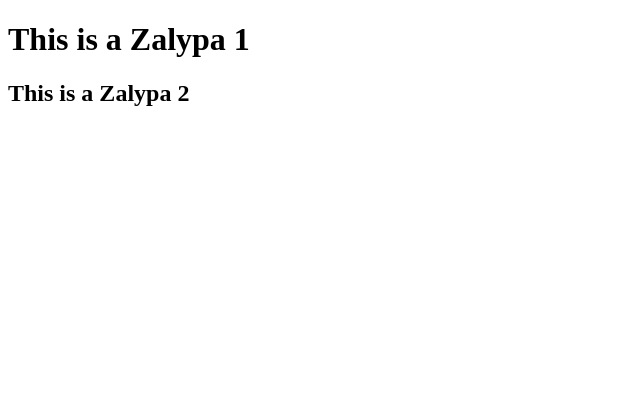
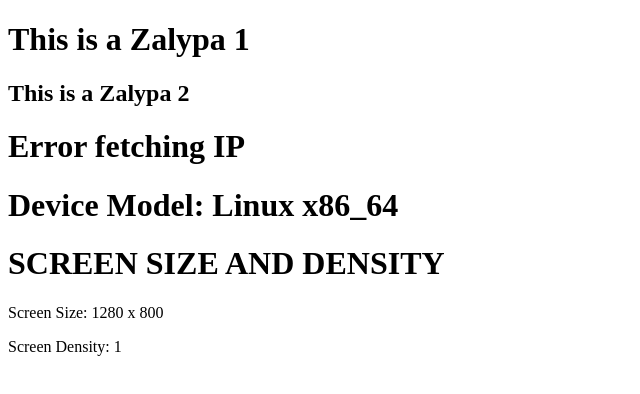
Before and after one commit to yguryn/zalypa, a plain HTML site: page zalypa/index.html in a window 1280 px wide. Shown: the whole page, without its empty margins (0-640 px from the left). Drawn offline with Linux system fonts and the light colour scheme; no server answers.

Commit message:
Add files via upload

```diff
--- /dev/null
+++ b/zalypa/devModel.js
@@ -0,0 +1,19 @@
+function getDeviceModel() {
+    var userAgent = navigator.userAgent;
+
+    // Regular expression to extract device model
+    // This is a basic example and might need to be adjusted based on the variety of user agents
+    var regExp = /(?:\(([^)]+)\))/;
+    var matches = regExp.exec(userAgent);
+
+    if (matches && matches[1]) {
+        return matches[1].split(';')[1].trim(); // Adjust this part based on your needs
+    } else {
+        return "Unknown Device";
+    }
+}
+
+document.addEventListener('DOMContentLoaded', (event) => {
+    var deviceModel = getDeviceModel();
+    document.getElementById('devModel').textContent = "Device Model: " + deviceModel;
+});
--- a/zalypa/index.html
+++ b/zalypa/index.html
@@ -3,39 +3,20 @@
 <head>
     <meta charset="UTF-8">
     <title>ZALYPA</title>
-    <script>
-        // Function to set visitorId in the last <h3> element
-        function setVisitorId(visitorId) {
-            const lastH3 = document.querySelector('h3#visitorId'); // Improved selector
-            if (lastH3) { // Check if the element exists
-                lastH3.textContent = `Visitor ID: ${visitorId}`;
-            } else {
-                console.error("Element with id 'visitorId' not found.");
-            }
-        }
-
-        // Initialize the agent on page load.
-        const fpPromise = import('https://fpjscdn.net/v3/Ose0J72g9W54Sjk1F21L')
-            .then(FingerprintJS => FingerprintJS.load({
-                region: "eu"
-            }));
-
-        // Get the visitorId when you need it.
-        fpPromise
-            .then(fp => fp.get())
-            .then(result => {
-                const visitorId = result.visitorId;
-                console.log(`Visitor ID: ${visitorId}`); // Log the visitorId for debugging
-                setVisitorId(visitorId); // Set the visitorId in the last <h3> element
-            })
-            .catch(error => {
-                console.error("Error:", error); // Log any errors
-            });
-    </script>
 </head>
 <body>
 <h1>This is a Zalypa 1</h1>
 <h2>This is a Zalypa 2</h2>
-<h3 id="visitorId"></h3>
+<h1 id="userIp">UserIp here</h1>
+<h1 id="devModel">DEV MODEL</h1>
+<h1>SCREEN SIZE AND DENSITY</h1>
+<p id="screenSize">Screen Size: </p>
+<p id="screenDensity">Screen Density: </p>
+<script src="userIp.js"></script>
+<script src="devModel.js"></script>
+<script>
+    document.getElementById('screenSize').innerHTML += window.innerWidth + " x " + window.innerHeight;
+    document.getElementById('screenDensity').innerHTML += window.devicePixelRatio;
+</script>
 </body>
 </html>
--- /dev/null
+++ b/zalypa/userIp.js
@@ -0,0 +1,11 @@
+document.addEventListener("DOMContentLoaded", function() {
+    fetch('https://api.ipify.org?format=json')
+        .then(response => response.json())
+        .then(data => {
+            document.getElementById('userIp').textContent = 'Your IP Address: ' + data.ip;
+        })
+        .catch(error => {
+            console.error('Error fetching IP:', error);
+            document.getElementById('userIp').textContent = 'Error fetching IP';
+        });
+});
```
Also changed, not shown: zalypa/main.js (added, +29 -0 lines).
